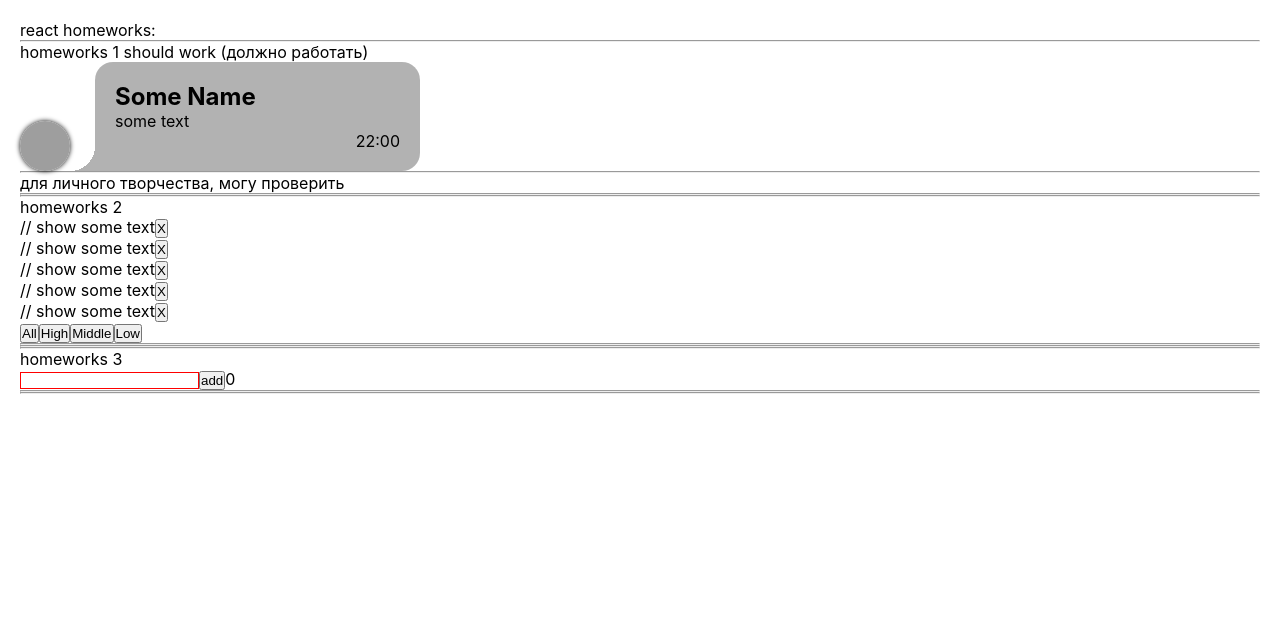
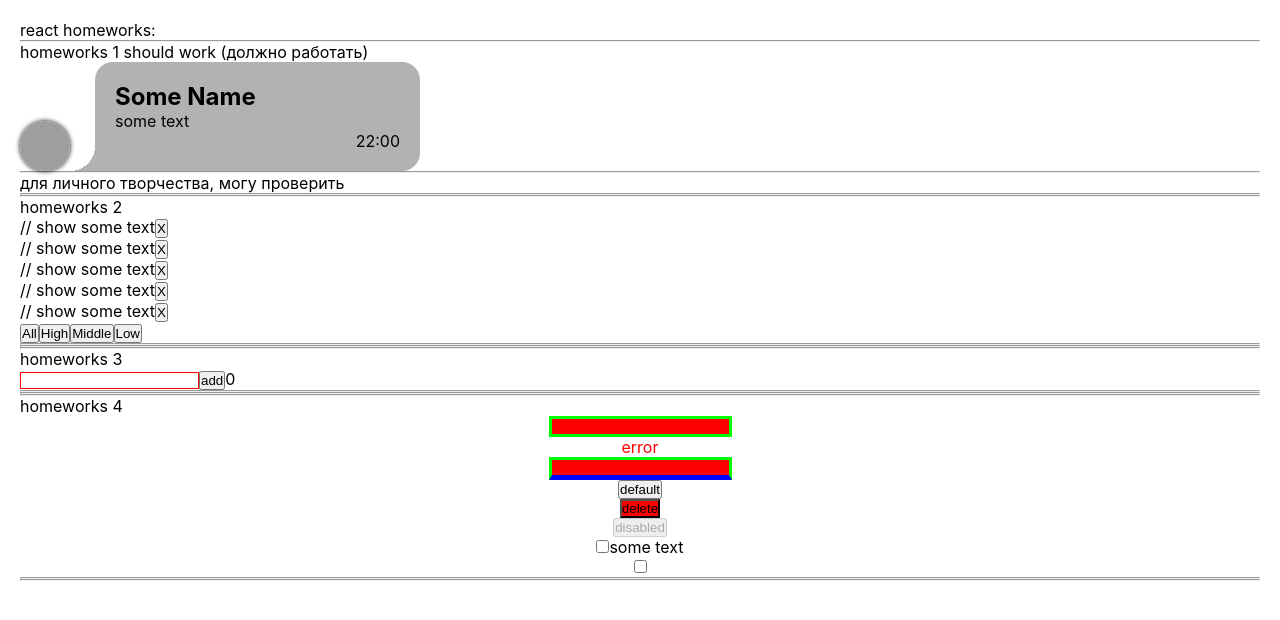
Before and after one commit to mates4352/React-tasks-Ignat, a React (Create React App) app: page / in a window 1280 px wide. Shown: the top 620 px of the page. Built offline with nearby package versions, Linux system fonts and the light colour scheme; grey boxes are pictures that could not be loaded.

Commit message:
Add tasks four

```diff
--- a/src/p1-main/m1-ui/u1-app/App.tsx
+++ b/src/p1-main/m1-ui/u1-app/App.tsx
@@ -3,6 +3,7 @@
 import HW1 from '../../../p2-homeworks/h1/HW1'
 import HW2 from "../../../p2-homeworks/h2/HW2";
 import HW3 from "../../../p2-homeworks/h3/HW3";
+import HW4 from "../../../p2-homeworks/h4/HW4";
 
 function App() {
     return (
@@ -11,7 +12,7 @@
             <HW1/>
             <HW2/>
             <HW3/>
-            {/*<HW4/>*/}
+            <HW4/>
             {/*<HW5/>*/}
 
         </div>
--- a/src/p2-homeworks/h4/common/c1-SuperInputText/SuperInputText.tsx
+++ b/src/p2-homeworks/h4/common/c1-SuperInputText/SuperInputText.tsx
@@ -15,7 +15,6 @@
 
 const SuperInputText: React.FC<SuperInputTextPropsType> = (
     {
-        type, // достаём и игнорируем чтоб нельзя было задать другой тип инпута
         onChange, onChangeText,
         onKeyPress, onEnter,
         error,
--- a/src/p2-homeworks/h4/common/c2-SuperButton/SuperButton.tsx
+++ b/src/p2-homeworks/h4/common/c2-SuperButton/SuperButton.tsx
@@ -16,7 +16,7 @@
 ) => {
     const finalClassName = `${red ? s.red : s.default} ${className}`
 
-    return (
+   return (
         <button
             className={finalClassName}
             {...restProps} // отдаём кнопке остальные пропсы если они есть (children там внутри)
--- a/src/p2-homeworks/h4/common/c3-SuperCheckbox/SuperCheckbox.tsx
+++ b/src/p2-homeworks/h4/common/c3-SuperCheckbox/SuperCheckbox.tsx
@@ -20,6 +20,8 @@
     }
 ) => {
     const onChangeCallback = (e: ChangeEvent<HTMLInputElement>) => {
+       onChange && onChange(e)
+       onChangeChecked && onChangeChecked(e.currentTarget.checked)
         // сделайте так чтоб работал onChange и onChangeChecked
     }
 
```
